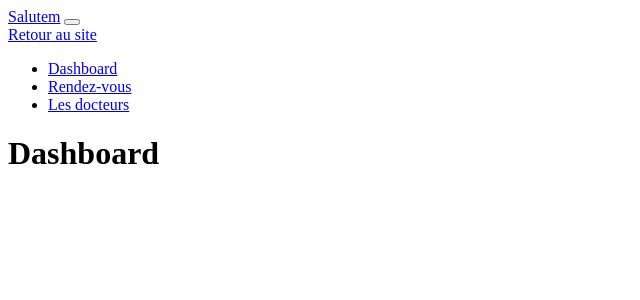
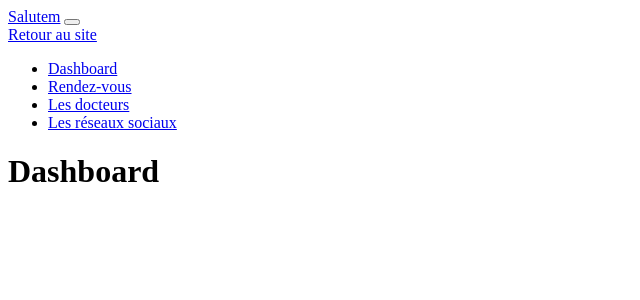
Before and after one commit to Eugenie2022/salutem-reseauxsociaux, a Symfony app: template templates/admin/dashboard/index.html.twig in a window 1280 px wide. Shown: the top 300 px of the page, without its empty margins (0-640 px from the left). Run offline with Twig, Linux system fonts and the light colour scheme; the template is opened without the code that fills it, so the values that code supplies are empty; some libraries are stand-ins or nearby versions.

Commit message:
Génerer et personnaliser le CRUD côté admin

```diff
--- a/templates/admin/base.html.twig
+++ b/templates/admin/base.html.twig
@@ -51,6 +51,12 @@
                             Les docteurs
                         </a>
                     </li>
+                    <li class="nav-item">
+                        <a class="nav-link active" aria-current="page" href="{{ path('app_admin_social_network_index') }}">
+                            <i class="fa fa-users"></i>
+                            Les réseaux sociaux
+                        </a>
+                    </li>
                 </ul>
             </div>
         </nav>
```
